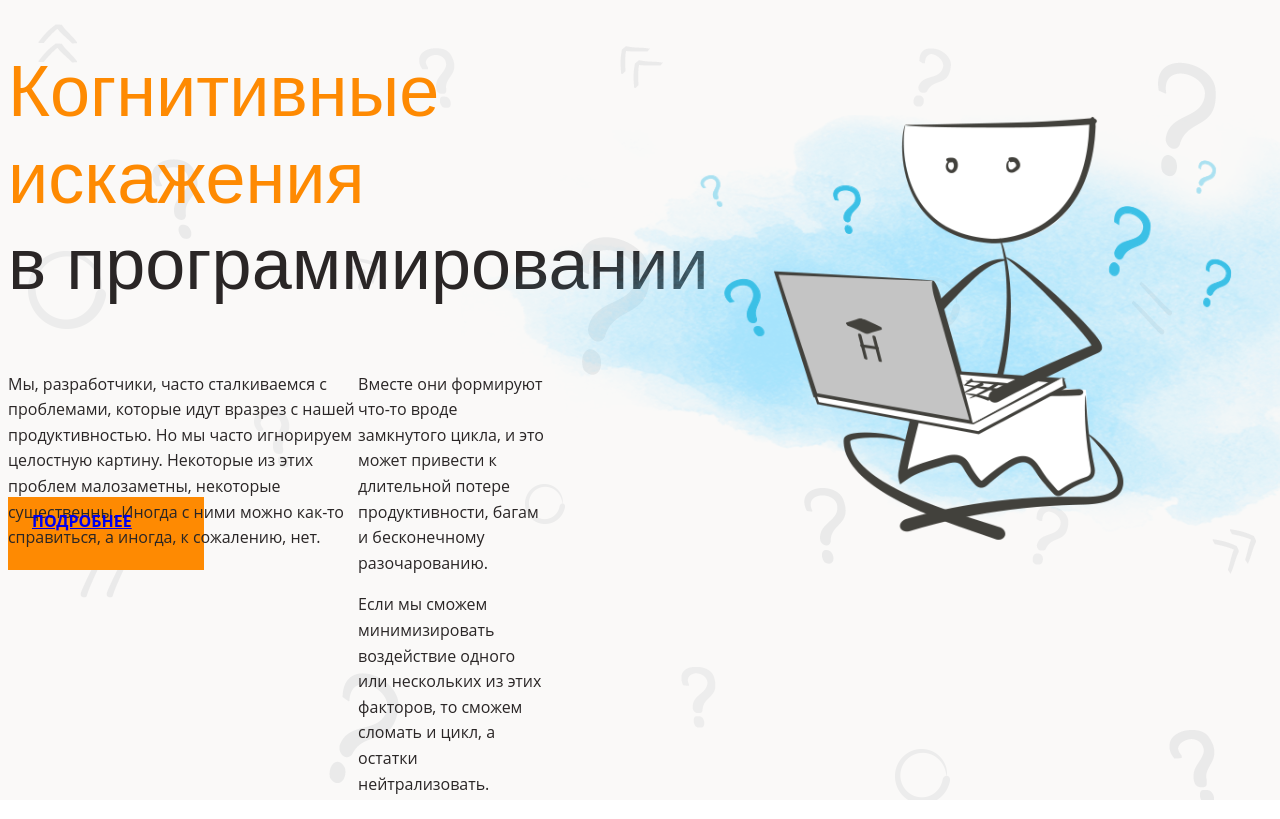
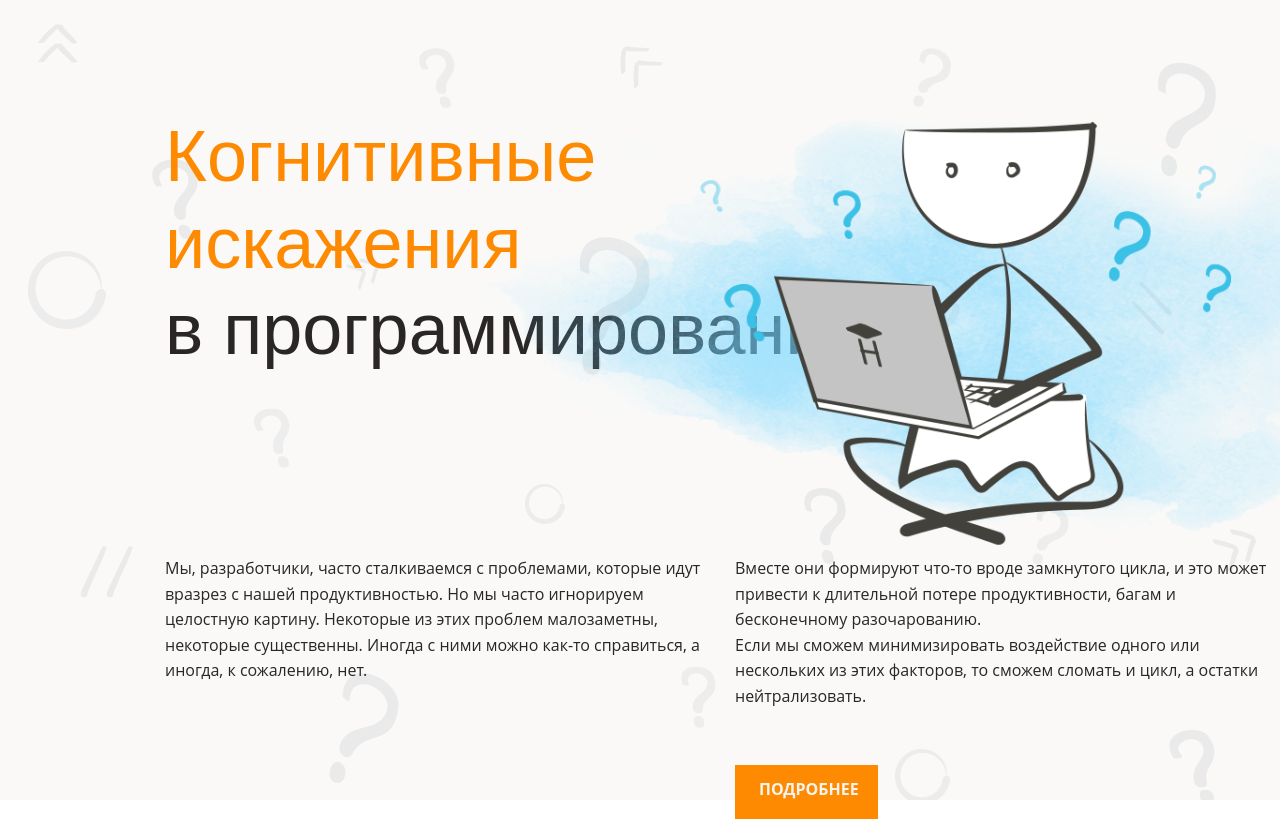
Before and after one commit to KsUstimenko/layout-designer-project-lvl1, a website: page src/index.html in a window 1280 px wide. Shown: the top 819 px of the page. Drawn offline with Linux system fonts and the light colour scheme; a web font is replaced by a local one.

Commit message:
Did heared

```diff
--- a/src/index.html
+++ b/src/index.html
@@ -11,17 +11,16 @@
 <body>
 
 <header class="background-image">
-  <h1 class="header-font main-color">Когнитивные<br> искажения<br> <span>в программировании</span></h1>
+  <h1 class="header-font main-color header_1page ">Когнитивные<br> искажения<br> <span>в программировании</span></h1>
   <div><img src="./images/main.png" alt="main" class="image-main"></div>
   <div class="text-container">
-    <p>Мы, разработчики, часто сталкиваемся с проблемами, которые идут вразрез с нашей продуктивностью. Но мы часто игнорируем целостную картину. Некоторые из этих проблем малозаметны, некоторые существенны. Иногда с ними можно как-то справиться, а иногда, к сожалению, нет.</p>
+    <p class="p1__1page">Мы, разработчики, часто сталкиваемся с проблемами, которые идут вразрез с нашей продуктивностью. Но мы часто игнорируем целостную картину. Некоторые из этих проблем малозаметны, некоторые существенны. Иногда с ними можно как-то справиться, а иногда, к сожалению, нет.</p>
   <div>
-    <p>Вместе они формируют что-то вроде замкнутого цикла, и это может привести к длительной потере продуктивности, багам и бесконечному разочарованию.</p>
-    <p>Если мы сможем минимизировать воздействие одного или нескольких из этих факторов, то сможем сломать и цикл, а остатки нейтрализовать.</p>
+    <p class="p2__1page">Вместе они формируют что-то вроде замкнутого цикла, и это может привести к длительной потере продуктивности, багам и бесконечному разочарованию. <br> Если мы сможем минимизировать воздействие одного или нескольких из этих факторов, то сможем сломать и цикл, а остатки нейтрализовать.</p>
   </div>
   </div>
   <div class="link_more">
-  <a href="MORE">ПОДРОБНЕЕ </a>
+  <a href="MORE" class="link_more_style">ПОДРОБНЕЕ </a>
   </div>
 </header>
 
--- a/src/styles/style.css
+++ b/src/styles/style.css
@@ -68,12 +68,20 @@ h3 {
   background: var(--color-white_translucent) url("../images/background.png") no-repeat;
 }
 
+.header_1page {
+  position: absolute;
+  width: 1138px;
+  height: 177px;
+  left: 165px;
+  top: 65px;
+}
+
 .image-main {
   height: 525px;
   width: 1082px;
   position: absolute;
   left: 461px;
-  top: 55px;
+  top: 60px;
 }
 
 .text-container {
@@ -87,6 +95,30 @@ h3 {
   padding: 12px 24px;
   font-weight: bold;
   background-color: var(--color-main);
-  width: 148px;
-  height: 49px;
+  width: 95px;
+  height: 30px;
+  position: absolute;
+  left: 735px;
+  top: 765px;
 }
+
+.link_more_style {
+  color: var(--color-light);
+  text-decoration: none;
+}
+
+.p1__1page {
+  position: absolute;
+  width: 540px;
+  height: 141px;
+  left: 165px;
+  top: 540px;
+}
+
+.p2__1page {
+  position: absolute;
+  width: 540px;
+  height: 186px;
+  left: 735px;
+  top: 540px;
+}
```
